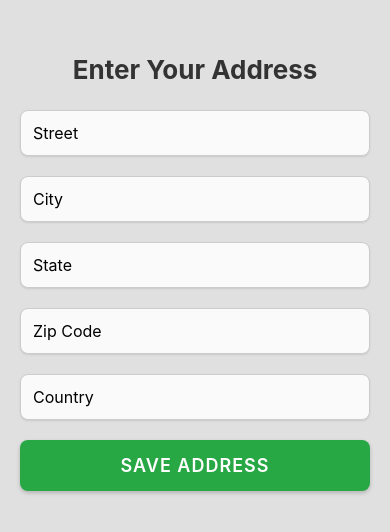
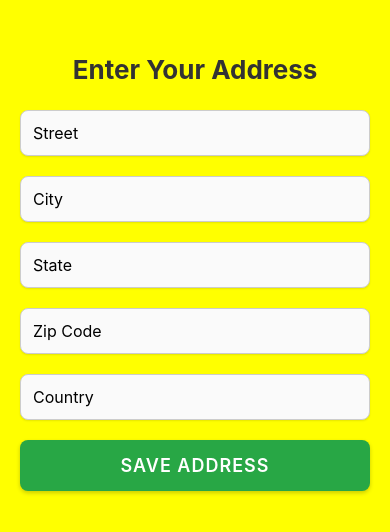
Before and after one commit to SHAIK14/meal-service, a React Native app in the folder client/: screen /Address in a window 390 px wide. Shown: the part 150-682 px from the top of the page. Built offline with nearby package versions, Linux system fonts and the light colour scheme.

Commit message:
changes add again

```diff
--- a/client/src/screens/AddressScreen.js
+++ b/client/src/screens/AddressScreen.js
@@ -84,7 +84,7 @@ const AddressScreen = ({ navigation }) => {
 const styles = StyleSheet.create({
   container: {
     flex: 1,
-    backgroundColor: "#e0e0e0", // Softer background color
+    backgroundColor: "yellow", // Softer background color
   },
   scrollView: {
     flexGrow: 1,
```
